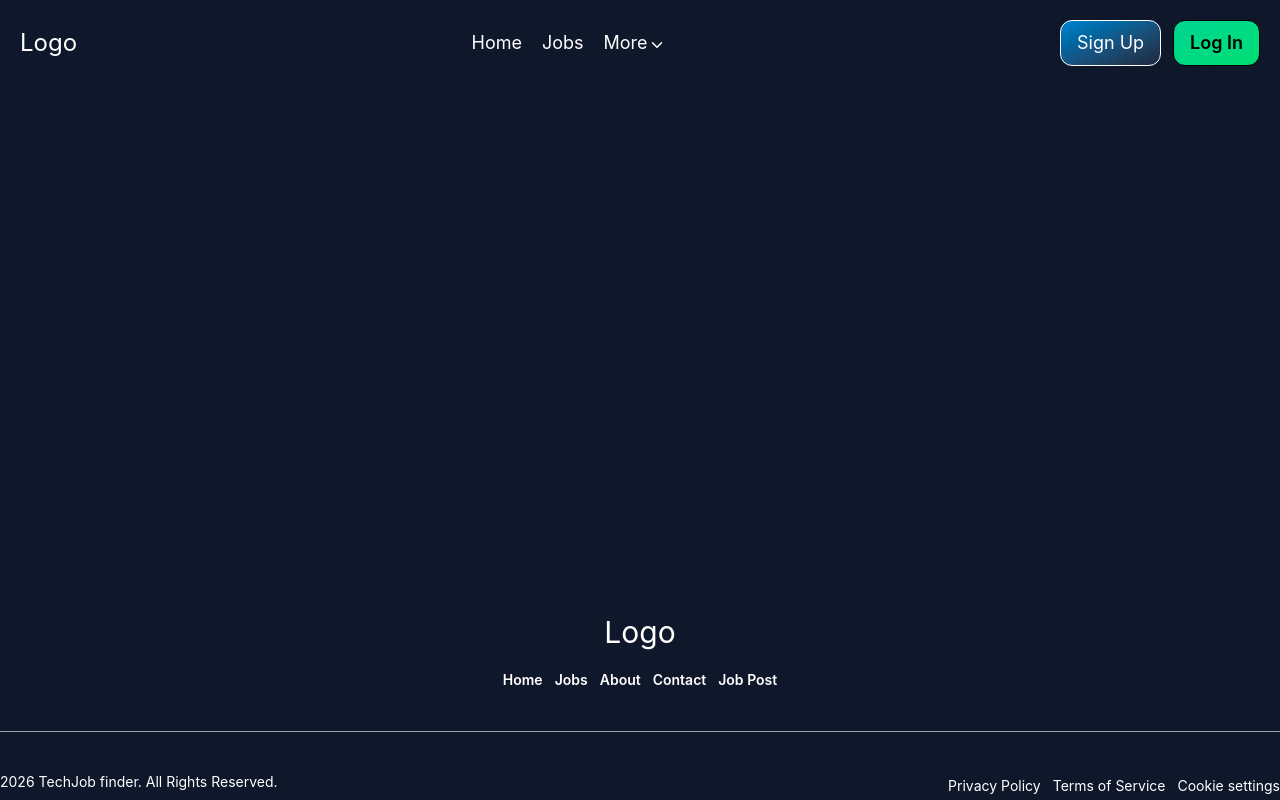
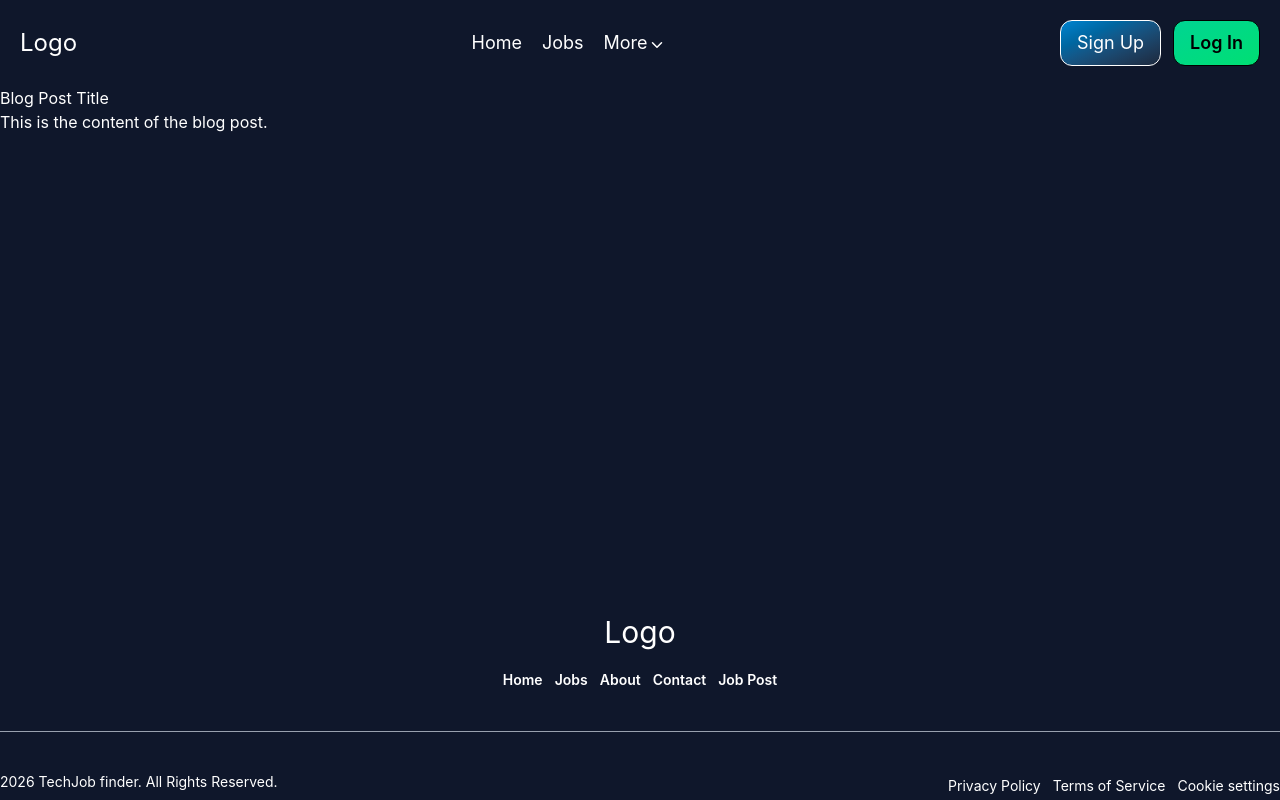
Before and after one commit to acquah-forever/my-jobfind, a React (Vite) app: page /blogpost in a window 1280 px wide. Built offline with nearby package versions, Linux system fonts and the light colour scheme; the HTML template or start-up script is replaced by a standard one.

Commit message:
initialised BlogPost.jsx

```diff
--- a/src/App.jsx
+++ b/src/App.jsx
@@ -7,6 +7,7 @@ import LogIn from './pages/LogIn'
 import Search from './pages/Search'
 import JobDetails from './pages/JobDetails'
 import Form from './pages/Form'
+import BlogPost from './pages/BlogPost'
 
 import { Routes, Route } from 'react-router-dom'
 import { QueryClient, QueryClientProvider } from '@tanstack/react-query'
@@ -30,6 +31,7 @@ const App = () => {
               <Route path='/login' element={<LogIn />} />
               <Route path='/jobdetails/:id' element={<JobDetails />} />
               <Route path='/form' element={<Form />} />
+              <Route path='/blogpost' element={<BlogPost />} />
             </Routes>
           </main>
           <Footer />
--- a/src/components/NavBar.jsx
+++ b/src/components/NavBar.jsx
@@ -99,7 +99,7 @@ const NavBar = () => {
                     <h1 className='text-sm font-semibold'>Finding Your Next Role</h1>
                     <h2 className='text-sm'>Tips for landing positions.</h2>
                     <motion.div variants={children} whileHover={{ scale: 1.05 }}>
-                      <NavLink className='text-sm underline' onClick={close}>Read More</NavLink>
+                      <NavLink to='/blogpost' className='text-sm underline' onClick={close}>Read More</NavLink>
                     </motion.div>
                   </div>
                 </div>
@@ -111,7 +111,7 @@ const NavBar = () => {
                     <h1 className='text-sm font-semibold'>Remote Work Trends</h1>
                     <h2 className='text-sm'>What companies are hiring.</h2>
                     <motion.div variants={children} whileHover={{ scale: 1.05 }}>
-                      <NavLink className='text-sm underline' onClick={close}>Read More</NavLink>
+                      <NavLink to='/blogpost' className='text-sm underline' onClick={close}>Read More</NavLink>
                     </motion.div>
                   </div>
                 </div>
--- /dev/null
+++ b/src/pages/BlogPost.jsx
@@ -0,0 +1,12 @@
+import React from 'react'
+
+const BlogPost = () => {
+  return (
+    <div>
+      <h1>Blog Post Title</h1>
+      <p>This is the content of the blog post.</p>
+    </div>
+  )
+}
+
+export default BlogPost
```
